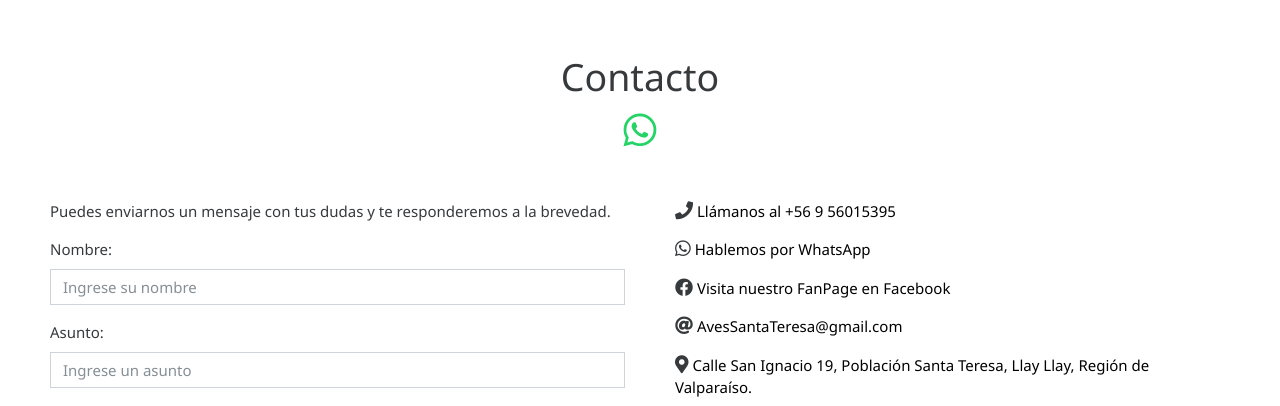
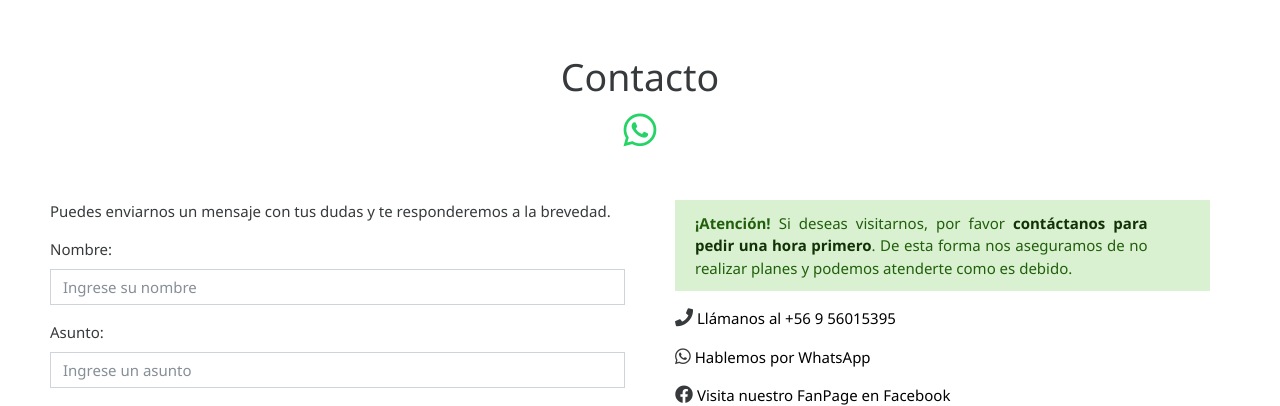
Before and after one commit to FranCodeCafe/AvesSantaTeresa, a PHP site: page / in a window 1280 px wide. Shown: the part 2065-2471 px from the top of the page. Run offline with PHP 8.4, Linux system fonts and the light colour scheme; some libraries are stand-ins or nearby versions.

Commit message:
Add files via upload

```diff
--- a/index.php
+++ b/index.php
@@ -326,7 +326,7 @@
                         </div>
                         <div class="form-group">
                             <label for="mensaje">Mensaje:</label>
-                            <textarea class="form-control" rows="3" id="mensaje" placeholder="Ingrese su mensaje" name="mensaje"></textarea>
+                            <textarea class="form-control" rows="6" id="mensaje" placeholder="Ingrese su mensaje" name="mensaje"></textarea>
                         </div>
                         <button type="submit" class="btn btn-primary">Enviar</button>
                     </form>
@@ -335,6 +335,10 @@
                 <!-- Contact Links -->
                 <div class="col-sm-6" style="text-align:left;">
                     <div id="container-contacto" style="text-align:left;background-color:#fff;padding:0px 20px 20px 20px;border-radius:15px;">
+                        <div class="alert alert-dismissible alert-success" style="text-align:justify;">
+                            <!--<button type="button" class="close" data-dismiss="alert">&times;</button>-->
+                            <strong>¡Atención!</strong> Si deseas visitarnos, por favor <a href="#" class="alert-link">contáctanos para pedir una hora primero</a>. De esta forma nos aseguramos de no realizar planes y podemos atenderte como es debido.
+                        </div>
                         <p><i style="font-size:18px;" class="fas fa-phone"></i><a style="text-decoration:none;color:#000;" href="tel:+56956015395">  Llámanos al +56 9 56015395</a></p>
                         <p><i style="font-size:18px;" class="fab fa-whatsapp"></i><a style="text-decoration:none;color:#000;" href="https://api.whatsapp.com/send?phone=+56956015395"> Hablemos por WhatsApp</a></p>
                         <p><i style="font-size:18px;" class="fab fa-facebook"></i><a style="text-decoration:none;color:#000;" href="#"> Visita nuestro FanPage en Facebook</a></p>
```
